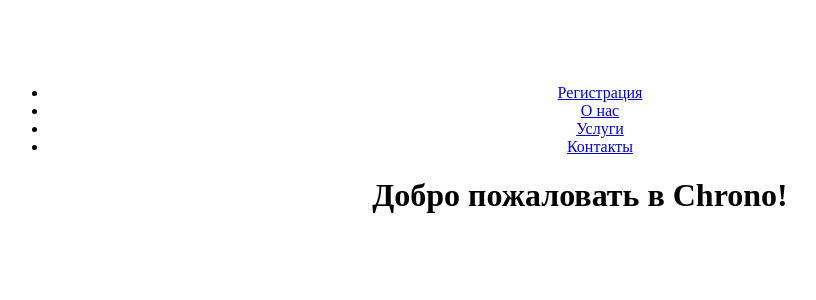
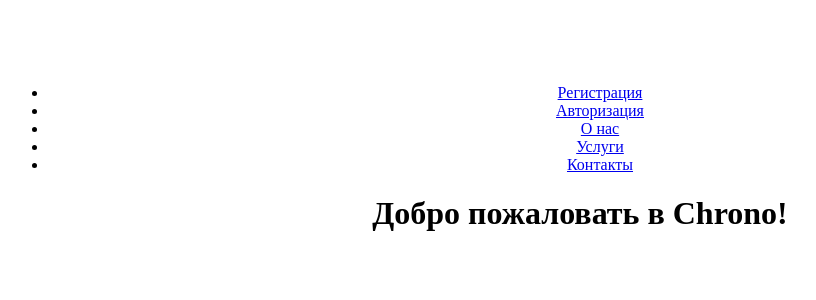
Before and after one commit to SennovE/Chrono, a Vue app in the folder frontend/: page / in a window 1280 px wide. Shown: the top 300 px of the page, without its empty margins (60-876 px from the left). Built offline with nearby package versions, Linux system fonts and the light colour scheme.

Commit message:
start_update

```diff
--- a/frontend/package.json
+++ b/frontend/package.json
@@ -8,6 +8,7 @@
     "lint": "vue-cli-service lint"
   },
   "dependencies": {
+    "@catppuccin/palette": "^1.7.1",
     "axios": "^1.7.9",
     "core-js": "^3.8.3",
     "vue": "^3.2.13",
@@ -35,7 +36,9 @@
   "parserOptions": {
     "parser": "@babel/eslint-parser"
   },
-    "rules": {}
+  "rules": {
+    "vue/multi-word-component-names": "off"
+  }
 },
   "browserslist": [
     "> 1%",
--- a/frontend/src/pages/start/components/MainComponent.vue
+++ /dev/null
@@ -1,63 +0,0 @@
-<template>
-  <div id="app">
-    <nav class="navbar">
-      <ul class="nav-links">
-        <li><a href="#home">Главная</a></li>
-        <li><a href="#about">О нас</a></li>
-        <li><a href="#services">Услуги</a></li>
-        <li><a href="#contact">Контакты</a></li>
-      </ul>
-    </nav>
-    <h1>Добро пожаловать в Chrono!</h1>
-  </div>
-</template>
-  <script>
-  export    default {
-    name: 'StartPage',
-  };
-  </script>
-
-  <style>
-  @import "./style.css"; /* Убедитесь, что путь правильный */
-
-  #app {
-    text-align: center;
-    padding: 20px;
-  }
-
-  .navbar {
-    background-color: #3498db;
-    padding: 10px 0;
-    box-shadow: 0 2px 4px rgba(0, 0, 0, 0.1);
-  }
-
-  .nav-links {
-    list-style: none;
-    display: flex;
-    justify-content: center;
-    margin: 0;
-    padding: 0;
-  }
-
-  .nav-links li {
-    margin: 0 15px;
-  }
-
-  .nav-links a {
-    text-decoration: none;
-    color: #333;
-    font-family: Arial, sans-serif;
-    font-size: 16px;
-    transition: color 0.3s;
-  }
-
-  .nav-links a:hover {
-    color: #007BFF;
-  }
-
-  h1 {
-    color: #333;
-    font-family: Arial, sans-serif;
-    margin-top: 20px;
-  }
-  </style>
--- a/frontend/src/pages/start/index.vue
+++ b/frontend/src/pages/start/index.vue
@@ -2,7 +2,8 @@
   <div id="app">
     <nav class="navbar">
       <ul class="nav-links">
-        <li><router-link to="/login">Регистрация</router-link></li>
+        <li><router-link to="/register">Регистрация</router-link></li>
+        <li><router-link to="/login">Авторизация</router-link></li>
         <li><a href="#about">О нас</a></li>
         <li><a href="#services">Услуги</a></li>
         <li><a href="#contact">Контакты</a></li>
--- a/frontend/src/router/index.js
+++ b/frontend/src/router/index.js
@@ -19,7 +19,20 @@
   {
     path: '/login',
     name: 'Login Page',
-    component: () => import('../pages/login/LoginIndex.vue')
+    component: () => import('../pages/login/LoginIndex.vue'),
+    meta: { isLogin: true }
+  },
+  {
+    path: '/register',
+    name: 'Register',
+    component: () => import('../pages/login/LoginIndex.vue'),
+    meta: { isLogin: false }
+  },
+  {
+    path: '/login',
+    name: 'Login',
+    component: () => import('../pages/login/LoginIndex.vue'),
+    meta: { isLogin: true }
   },
   {
     path: '/profile',
```
Also changed, not shown: 1 other file (tests, documents, lock files or other folders). Lines whose indentation alone changed are shown as unchanged.
